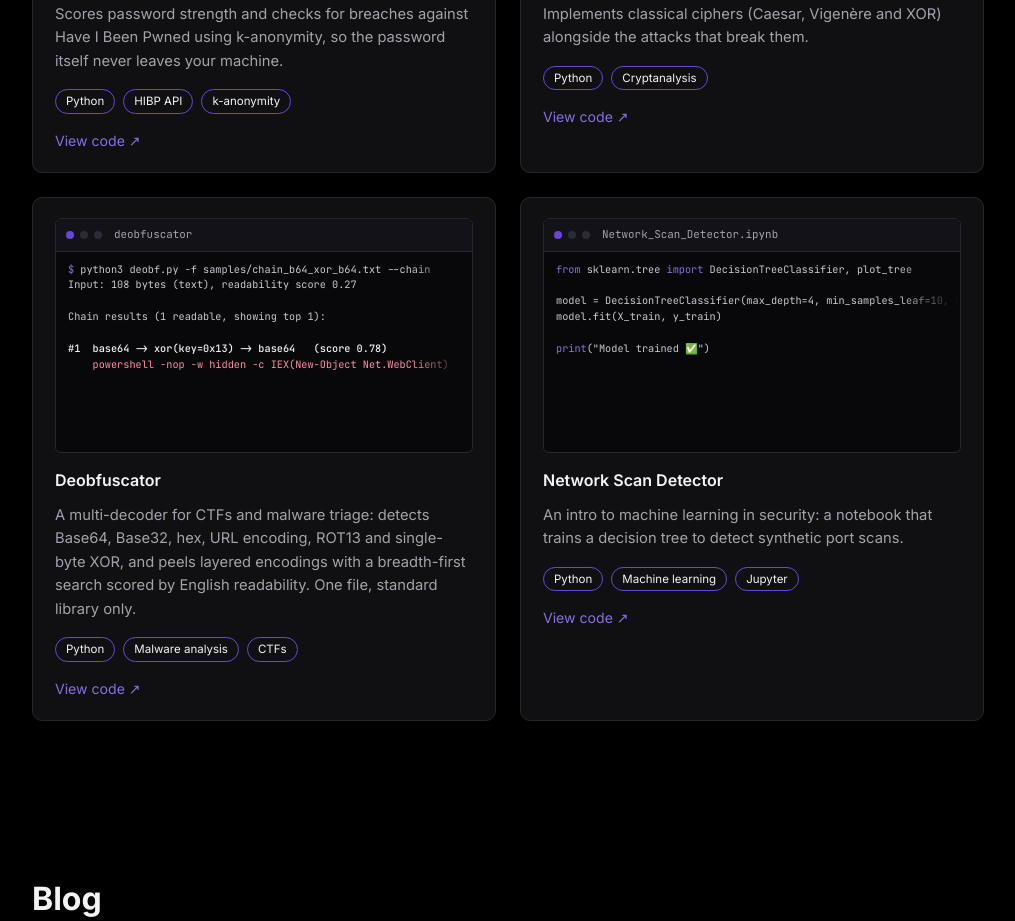
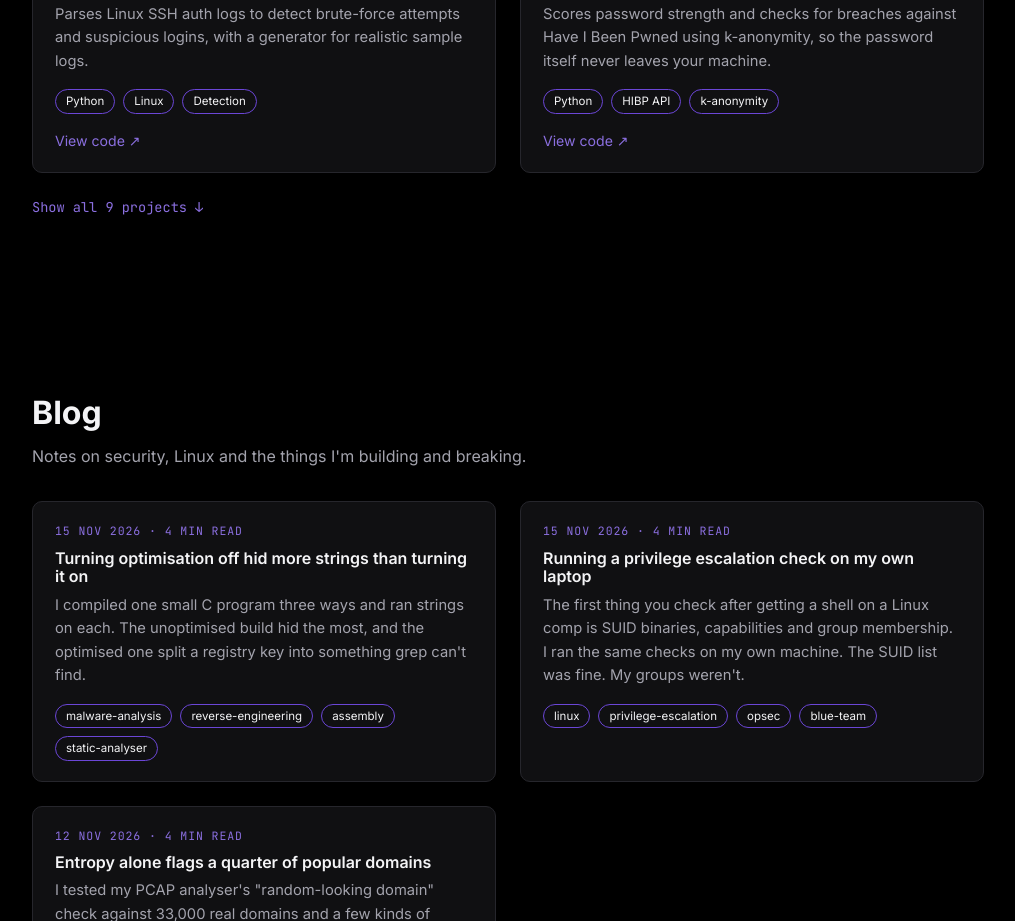
Before and after one commit to kafkaesqueismn/kafkaesqueismn.github.io, a plain HTML site: page index.html in a window 1280 px wide. Shown: the part 3782-4703 px from the top of the page, without its empty margins (132-1147 px from the left). Drawn offline with Linux system fonts and the light colour scheme.

Commit message:
Collapse long projects list behind a show-all toggle
Co-Authored-By: Claude Opus 5.5 <noreply@anthropic.com>

```diff
--- a/index.html
+++ b/index.html
@@ -132,7 +132,7 @@
         <section id="projects" class="section">
             <div class="container">
                 <h2 class="reveal">Projects</h2>
-                <div class="grid grid--2">
+                <div class="grid grid--2" id="project-grid">
                     <article class="card project project--featured reveal">
                         <div class="project__thumb term"><div class="term__bar"><i></i><i></i><i></i><span>lethe</span></div><pre><span class="t-prompt">$</span> lethe --profile alice --relay 'lethe-relay://…' --name Alice
 lethe ready. /help for commands.
@@ -157,6 +157,19 @@ chatting with [1]
                         <p>A desktop app for encrypting, decrypting, signing and verifying messages and files with OpenPGP. It generates RSA keypairs, keeps a local keyring of contacts, and works alongside GnuPG, Thunderbird and ProtonMail. Built on PGPy with no hand-rolled crypto, and tested on Linux and Windows in CI.</p>
                         <ul class="tags"><li>Python</li><li>OpenPGP</li><li>PySide6</li><li>GitHub Actions</li></ul>
                         <div class="project__links"><a href="https://github.com/kafkaesqueismn/pgp-messenger" target="_blank" rel="noopener">View code ↗</a></div>
+                    </article>
+                    <article class="card project reveal">
+                        <div class="project__thumb term"><div class="term__bar"><i></i><i></i><i></i><span>deobfuscator</span></div><pre><span class="t-prompt">$</span> python3 deobf.py -f samples/chain_b64_xor_b64.txt --chain
+Input: 108 bytes (text), readability score 0.27
+
+Chain results (1 readable, showing top 1):
+
+<span class="t-head">#1  base64 -&gt; xor(key=0x13) -&gt; base64   (score 0.78)</span>
+<span class="t-warn">    powershell -nop -w hidden -c IEX(New-Object Net.WebClient)</span></pre></div>
+                        <h3>Deobfuscator</h3>
+                        <p>A multi-decoder for CTFs and malware triage: detects Base64, Base32, hex, URL encoding, ROT13 and single-byte XOR, and peels layered encodings with a breadth-first search scored by English readability. One file, standard library only.</p>
+                        <ul class="tags"><li>Python</li><li>Malware analysis</li><li>CTFs</li></ul>
+                        <div class="project__links"><a href="https://github.com/kafkaesqueismn/deobfuscator" target="_blank" rel="noopener">View code ↗</a></div>
                     </article>
                     <article class="card project reveal">
                         <div class="project__thumb term"><div class="term__bar"><i></i><i></i><i></i><span>pcap-analyser</span></div><pre><span class="t-prompt">$</span> python -m pcap_analyser samples/sample.pcap
@@ -231,19 +244,6 @@ shift= 9  score=   140.15  Nby mywlyn gyyncha cm un xuqh</pre></div>
                         <div class="project__links"><a href="https://github.com/kafkaesqueismn/cipher-toolkit" target="_blank" rel="noopener">View code ↗</a></div>
                     </article>
                     <article class="card project reveal">
-                        <div class="project__thumb term"><div class="term__bar"><i></i><i></i><i></i><span>deobfuscator</span></div><pre><span class="t-prompt">$</span> python3 deobf.py -f samples/chain_b64_xor_b64.txt --chain
-Input: 108 bytes (text), readability score 0.27
-
-Chain results (1 readable, showing top 1):
-
-<span class="t-head">#1  base64 -&gt; xor(key=0x13) -&gt; base64   (score 0.78)</span>
-<span class="t-warn">    powershell -nop -w hidden -c IEX(New-Object Net.WebClient)</span></pre></div>
-                        <h3>Deobfuscator</h3>
-                        <p>A multi-decoder for CTFs and malware triage: detects Base64, Base32, hex, URL encoding, ROT13 and single-byte XOR, and peels layered encodings with a breadth-first search scored by English readability. One file, standard library only.</p>
-                        <ul class="tags"><li>Python</li><li>Malware analysis</li><li>CTFs</li></ul>
-                        <div class="project__links"><a href="https://github.com/kafkaesqueismn/deobfuscator" target="_blank" rel="noopener">View code ↗</a></div>
-                    </article>
-                    <article class="card project reveal">
                         <div class="project__thumb term"><div class="term__bar"><i></i><i></i><i></i><span>Network_Scan_Detector.ipynb</span></div><pre><span class="t-kw">from</span> sklearn.tree <span class="t-kw">import</span> DecisionTreeClassifier, plot_tree
 
 model = DecisionTreeClassifier(max_depth=4, min_samples_leaf=10, random_state=42)
@@ -256,6 +256,7 @@ model.fit(X_train, y_train)
                         <div class="project__links"><a href="https://github.com/kafkaesqueismn/network-scan-detector" target="_blank" rel="noopener">View code ↗</a></div>
                     </article>
                 </div>
+                <p class="section__more" hidden><button type="button" class="more-toggle" aria-controls="project-grid" aria-expanded="false"></button></p>
             </div>
         </section>
 
--- a/script.js
+++ b/script.js
@@ -94,5 +94,31 @@ const reveal = new IntersectionObserver(entries => {
 }, { threshold: 0.12 });
 document.querySelectorAll(".reveal").forEach(el => reveal.observe(el));
 
+// ───── Projects: show the first few, expand the rest on demand ─────
+// Without JS every project stays visible.
+const PROJECTS_SHOWN = 6; // regular cards shown under the featured one
+const projectGrid = document.getElementById("project-grid");
+if (projectGrid) {
+    const extra = [...projectGrid.querySelectorAll(".project:not(.project--featured)")].slice(PROJECTS_SHOWN);
+    const more = projectGrid.nextElementSibling;
+    const btn = more && more.querySelector(".more-toggle");
+    if (extra.length && btn) {
+        const total = projectGrid.querySelectorAll(".project").length;
+        extra.forEach(el => el.classList.add("project--extra"));
+        const set = expanded => {
+            projectGrid.classList.toggle("collapsed", !expanded);
+            btn.setAttribute("aria-expanded", expanded);
+            btn.textContent = expanded ? "Show fewer ↑" : `Show all ${total} projects ↓`;
+        };
+        set(false);
+        more.hidden = false;
+        btn.addEventListener("click", () => {
+            const expanded = btn.getAttribute("aria-expanded") !== "true";
+            set(expanded);
+            if (!expanded) document.getElementById("projects").scrollIntoView({ behavior: "smooth" });
+        });
+    }
+}
+
 // ───── Footer year ─────
 document.getElementById("year").textContent = new Date().getFullYear();
--- a/style.css
+++ b/style.css
@@ -407,3 +407,12 @@ p { margin: 0 0 1rem; color: var(--muted); }
     .article { padding: 100px 16px 60px; }
     .pager { grid-template-columns: 1fr; }
 }
+
+/* ───── Projects: collapse long list (script.js) ───── */
+.grid.collapsed .project--extra { display: none; }
+.section__more[hidden] { display: none; }
+.more-toggle {
+    font: inherit; color: var(--accent); background: none; border: 0; padding: 0; cursor: pointer;
+}
+.more-toggle:hover { text-decoration: underline; }
+.more-toggle:focus-visible { outline: 2px solid var(--accent); outline-offset: 4px; border-radius: 2px; }
```
